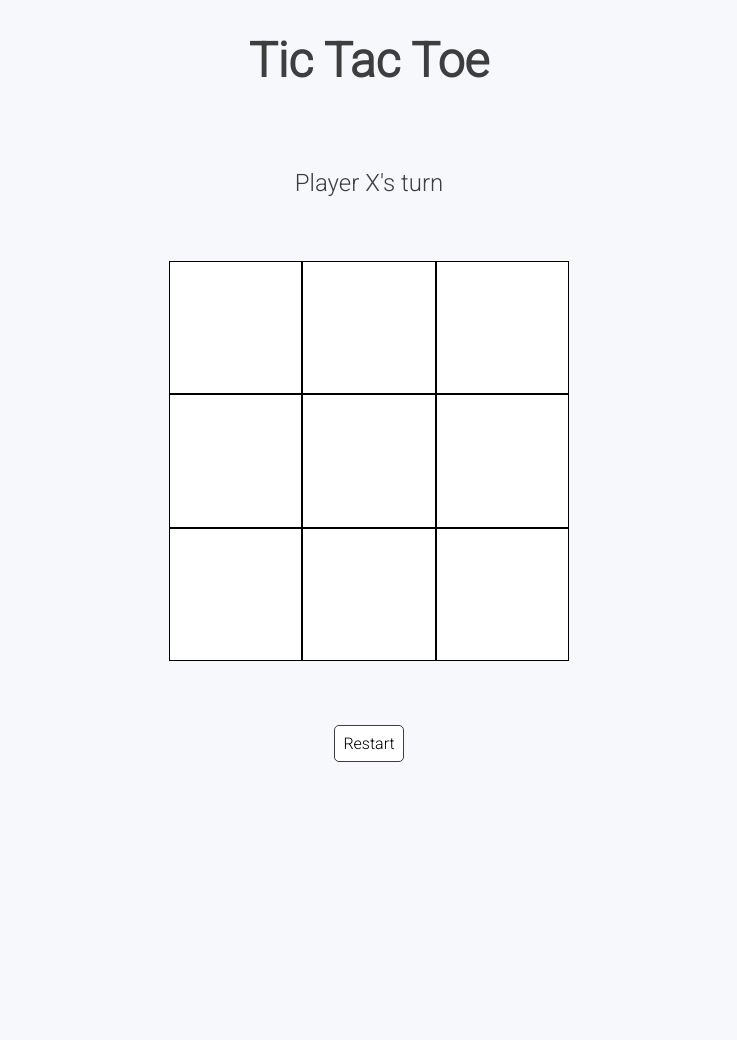
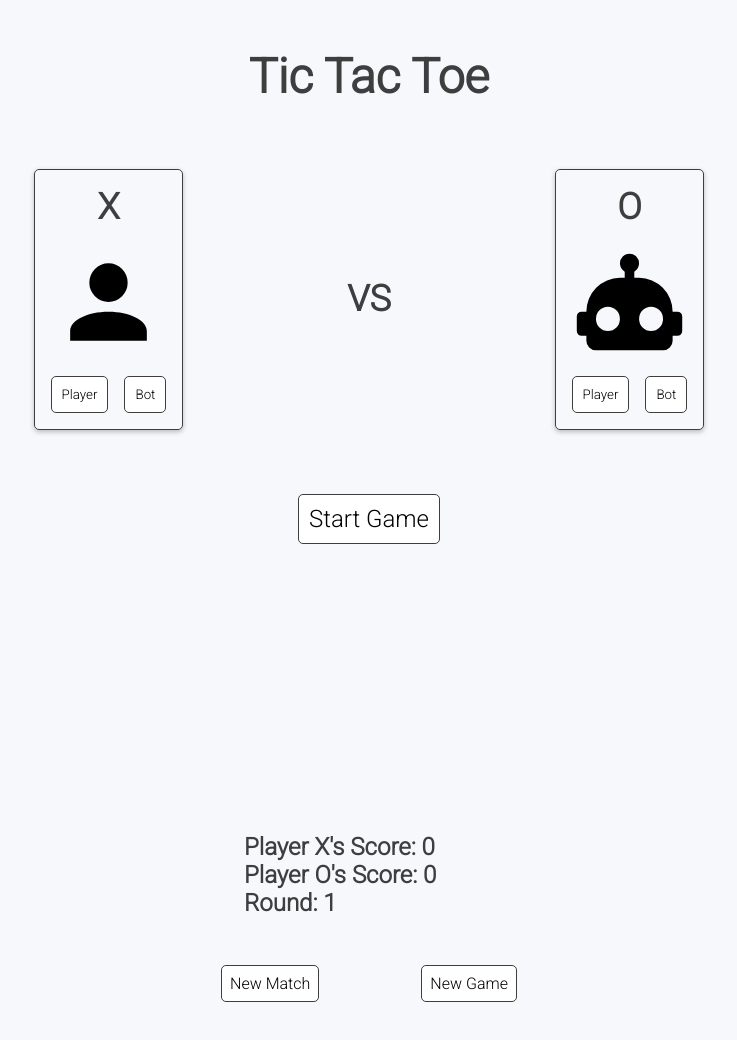
Before and after one commit to marcaroni3d/tic-tac-toe, a plain HTML site: page index.html in a window 1280 px wide. Shown: the whole page, without its empty margins (271-1008 px from the left). Before the commit the page ends 864 px from the top, so only its background shows below. Drawn offline with Linux system fonts and the light colour scheme.

Commit message:
new game-setup-modal, new game-stats display

```diff
--- a/index.html
+++ b/index.html
@@ -10,9 +10,9 @@
     <header>
         <h1>Tic Tac Toe</h1>
     </header>
+
     <div class="main-container">
         <div id="main-text"></div>
-
         <div class="game-container">
             <div class="game-cell" data-index="0"></div>
             <div class="game-cell" data-index="1"></div>
@@ -24,8 +24,42 @@
             <div class="game-cell" data-index="7"></div>
             <div class="game-cell" data-index="8"></div>
         </div>
+        <div class="stats-container">
+            <h4>Player X's Score: <span id="x-score-display"></span></h4>
+            <h4>Player O's Score: <span id="o-score-display"></span></h4>
+            <h4>Round: <span id="round-display"></span></h4>
+        </div>
+        <div class="button-container">
+            <button id="new-match-button">New Match</button>
+            <button id="new-game-button">New Game</button>
+        </div>
 
-        <button id="restart-button">Restart</button>
+    </div>
+
+    <div id="game-setup-modal">
+        <h1>Tic Tac Toe</h1>
+
+        <div id="setup-wrapper">
+            <div id="x-container" class="selection-container">
+                <h2>X</h2>
+                <img src="images/account.svg" alt="player">
+                <div class="selection-wrapper">
+                    <button>Player</button>
+                    <button>Bot</button>
+                </div>
+            </div>
+            <h2>VS</h2>
+            <div id="o-container" class="selection-container">
+                <h2>O</h2>
+                <img src="images/robot.svg" alt="bot">
+                <div class="selection-wrapper">
+                    <button>Player</button>
+                    <button>Bot</button>
+                </div>
+            </div>
+        </div>
+
+        <button id="start-game-button">Start Game</button>
     </div>
 
     <script src="script.js"></script>
--- a/script.js
+++ b/script.js
@@ -1,3 +1,12 @@
+// To Do:
+// Selection onclick => change icon, set game mode, keep button active
+    // function to get random computer choice
+    // create game modes
+// start game onclick => hide modal
+// display roundCount
+
+// MAIN GAME FUNCTIONALITY
+
 const Player = (sign) => {
     this.sign = sign
 
@@ -29,9 +38,37 @@ const Gameboard = (() => {
 })();
 
 const displayController = (() => {
+    const gameSetupModal = document.getElementById('game-setup-modal')
+    const startGameButton = document.getElementById('start-game-button')
+    const mainText = document.getElementById('main-text')
     const gameCells = document.querySelectorAll('.game-cell')
-    const mainText = document.getElementById('main-text')
-    const restartButton = document.getElementById('restart-button')
+    const xScoreDisplay = document.getElementById('x-score-display')
+    const oScoreDisplay = document.getElementById('o-score-display')
+    const roundDisplay = document.getElementById('round-display')
+    const newMatchButton = document.getElementById('new-match-button')
+    const newGameButton = document.getElementById('new-game-button')
+
+    startGameButton.addEventListener('click', () => {
+        gameSetupModal.style.visibility = 'hidden'
+    })
+
+    newMatchButton.onclick = () => {
+        statsController.addRoundCount()
+        resetGame()
+    }
+
+    newGameButton.onclick = () => {
+        gameSetupModal.style.visibility = 'visible'
+        statsController.clear()
+        resetGame()
+    }
+
+    const resetGame = () => {
+        Gameboard.reset()
+        gameController.reset()
+        updateGameboard()
+        setMainText("Player X's turn")
+    }
 
     gameCells.forEach(cell =>
         cell.addEventListener('click', (e) => {
@@ -39,13 +76,6 @@ const displayController = (() => {
             gameController.playRound(parseInt(e.target.dataset.index))
             updateGameboard()
         }))
-
-    restartButton.onclick = (e) => {
-        Gameboard.reset()
-        gameController.reset()
-        updateGameboard()
-        setMainText("Player X's turn")
-    }
 
     const updateGameboard = () => {
         for (let i = 0; i < gameCells.length; i++) {
@@ -61,7 +91,47 @@ const displayController = (() => {
         mainText.textContent = message
     }
 
-    return { setResultMessage, setMainText }
+    const updateStats = (xScore, oScore, roundCount) => {
+        xScoreDisplay.innerText = xScore
+        oScoreDisplay.innerText = oScore
+        roundDisplay.innerText = roundCount
+    }
+
+    return { setResultMessage, setMainText, updateStats }
+})();
+
+const statsController = (() => {
+    let xScore = 0
+    let oScore = 0
+    let roundCount = 1
+
+    const addXScore = () => {
+        xScore++
+        updateStats()
+    }
+
+    const addOScore = () => {
+        oScore++
+        updateStats()
+    }
+
+    const addRoundCount = () => {
+        roundCount++
+        updateStats()
+    }
+
+    const updateStats = () => {
+        displayController.updateStats(xScore, oScore, roundCount)
+    }
+
+    const clear = () => {
+        xScore = 0
+        oScore = 0
+        roundCount = 1
+        updateStats()
+    }
+
+    return { addXScore, addOScore, addRoundCount, clear}
 })();
 
 const gameController = (() => {
@@ -74,6 +144,12 @@ const gameController = (() => {
         Gameboard.setField(index, getCurrentPlayerSign())
         if (checkWinner(index)) {
             displayController.setResultMessage(getCurrentPlayerSign())
+            if (getCurrentPlayerSign() === 'X') {
+                statsController.addXScore()
+            }
+            if (getCurrentPlayerSign() === 'O') {
+                statsController.addOScore()
+            }
             isOver = true
             return
         }
@@ -125,3 +201,4 @@ const gameController = (() => {
 
 // INIT
 displayController.setMainText("Player X's turn")
+displayController.updateStats(0, 0, 1)
--- a/style.css
+++ b/style.css
@@ -40,8 +40,8 @@ h1 {
     display: grid;
     grid-template-columns: 1fr 1fr 1fr;
     grid-template-rows: 1fr 1fr 1fr;
-    height: 50vh;
-    width: 50vh;
+    height: 500px;
+    width: 500px;
     background-color: var(--primary-light);
     margin: 2rem 0 2rem 0;
 }
@@ -55,7 +55,26 @@ h1 {
     cursor: pointer;
 }
 
-#restart-button {
+.main-container > .stats-container {
+    width: 50%;
+    display: flex;
+    flex-direction: column;
+    align-items: flex-start;
+    justify-content: center;
+    margin: .5rem;
+}
+
+.main-container > .button-container {
+    width: 100%;
+    display: flex;
+    flex-direction: row;
+    align-items: center;
+    justify-content: space-evenly;
+    margin: .5rem;
+}
+
+#new-match-button,
+#new-game-button {
     font-size: 1rem;
     padding: .5rem;
     background-color: var(--primary-light);
@@ -63,8 +82,88 @@ h1 {
     border-radius: 5px;
     cursor: pointer;
 }
-#restart-button:hover {
+#new-match-button:hover,
+#new-game-button:hover {
     background-color: var(--primary-dark);
     color: var(--primary-light);
     transition: all .2s ease;
 }
+
+/* GAME SETUP MODAL */
+
+#game-setup-modal {
+    background: var(--secondary-light);
+    transition: all .2s ease;
+    visibility: visible;
+    position: absolute;
+    top: 0;
+    bottom: 0;
+    left: 0;
+    right: 0;
+    padding: 1rem;
+    display: flex;
+    flex-direction: column;
+    justify-content: flex-start;
+    align-items: center;
+    gap: 1rem;
+}
+
+#game-setup-modal > h1 {
+    margin-top: 2rem;
+}
+
+#setup-wrapper {
+    display: flex;
+    flex-direction: row;
+    width: 80%;
+    justify-content: space-evenly;
+    align-items: center;
+    margin: 3rem 0 3rem 0;
+}
+
+.selection-container {
+    display: flex;
+    flex-direction: column;
+    justify-content: space-evenly;
+    align-items: center;
+    gap: 1rem;
+    border: 1px solid var(--primary-dark);
+    border-radius: 5px;
+    padding: 1rem;
+    box-shadow: 0px 2px 5px rgba(0, 0, 0, 0.25);
+    min-width: 100px;
+    min-height: 100px;
+}
+
+.selection-wrapper {
+    display: flex;
+    flex-direction: row;
+    justify-content: center;
+    align-items: space-evenly;
+    gap: 1rem;
+}
+
+.selection-wrapper > button {
+    padding: 10px;
+    border: 1px solid var(--primary-dark);
+    border-radius: 5px;
+    background-color: var(--primary-light);
+    cursor: pointer;
+}
+
+#start-game-button {
+    font-size: 1.5rem;
+    padding: 10px;
+    border: 1px solid var(--primary-dark);
+    border-radius: 5px;
+    background-color: var(--primary-light);
+    cursor: pointer;
+}
+
+.selection-wrapper > button:hover,
+#start-game-button:hover {
+    transform: scale(1.2);
+    background-color: var(--primary-dark);
+    color: var(--primary-light);
+    transition: .2s all ease;
+}
```
Also changed, not shown: images/account.svg (added), images/github-mark.png (added), images/robot.svg (added).
